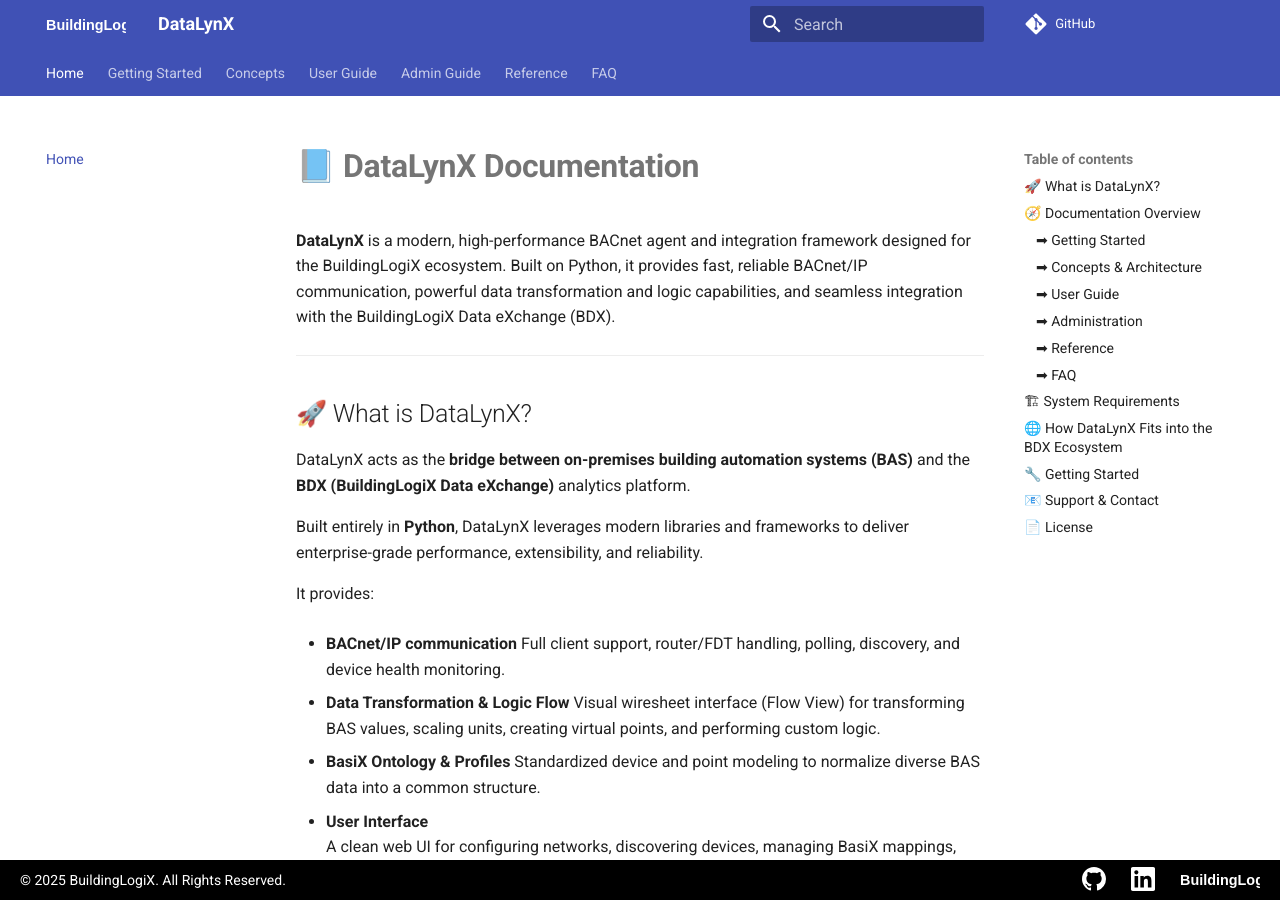
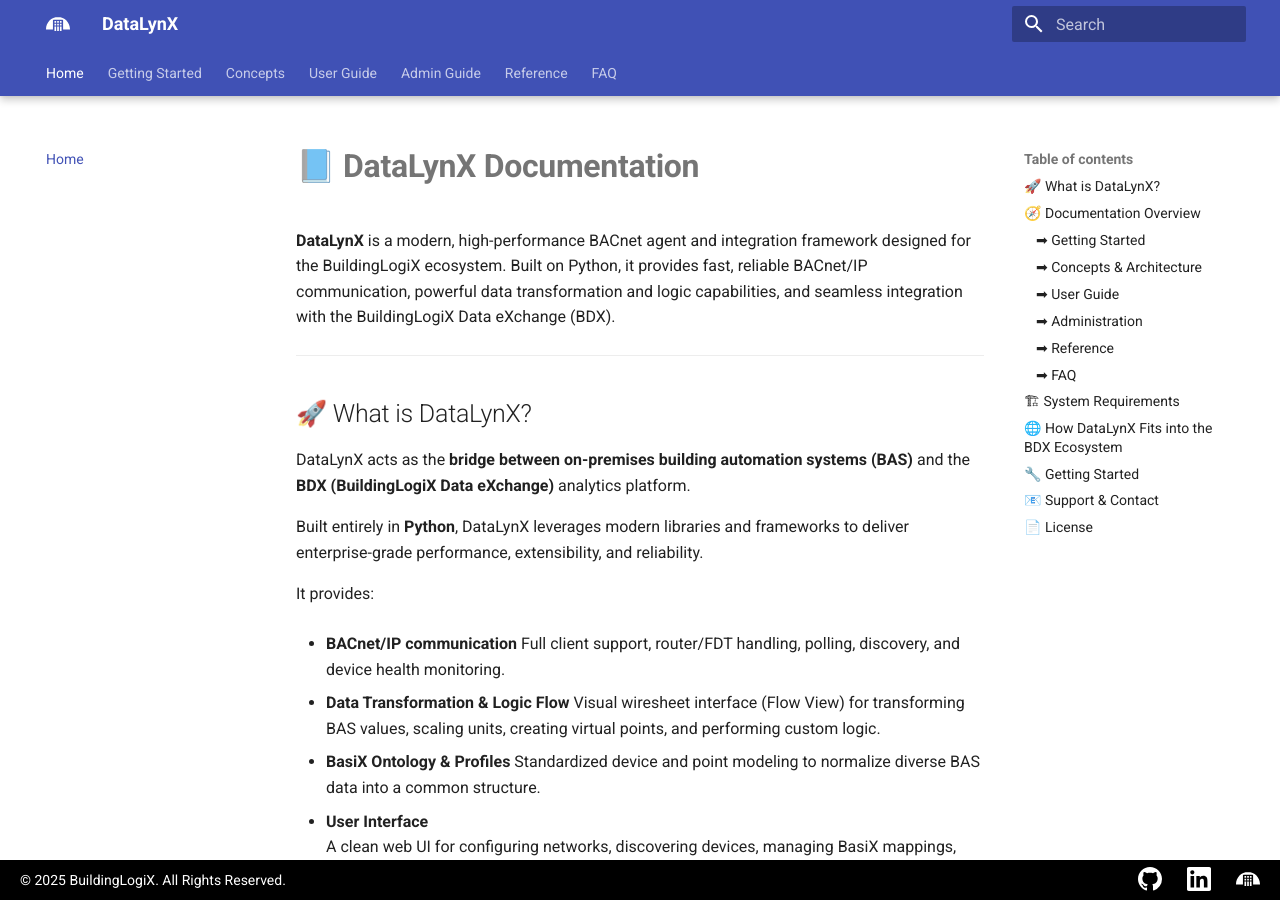
Before and after one commit to BuildingLogiX/DataLynX, an MkDocs documentation site: the page built from docs/index.md, in a window 1280 px wide and 900 px high. Built offline with MkDocs 1.6.1 and Material for MkDocs 9.7.7, drawn with Linux system fonts in a browser that asks for light colours; comment, search, counter and statistics services are not loaded.

Commit message:
Remove old logo SVG and update footer links for BuildingLogiX website and LinkedIn

```diff
--- a/mkdocs.yml
+++ b/mkdocs.yml
@@ -1,18 +1,19 @@
 site_name: DataLynX
 site_url: https://buildinglogix.github.io/DataLynX/
-repo_url: https://github.com/BuildingLogiX/DataLynX
 
 theme:
   name: material
   custom_dir: overrides
-  logo: assets/blx-white.svg
-  favicon: assets/favicon.ico
+  logo: assets/blx white.svg
   features:
     - navigation.tabs
+    - navigation.tabs.sticky
     - navigation.sections
     - navigation.instant
+    - navigation.tracking
     - content.code.copy
     - search.highlight
+    - search.suggest
 
 extra_css:
   - assets/extra.css
--- a/overrides/partials/footer.html
+++ b/overrides/partials/footer.html
@@ -10,14 +10,14 @@
             </svg>
         </a>
         <!-- LinkedIn -->
-        <a href="https://www.linkedin.com/company/buildinglogix" target="_blank" rel="noopener" title="LinkedIn">
+        <a href="https://linkedin.com/company/buildinglogix" target="_blank" rel="noopener" title="LinkedIn">
             <svg class="footer-icon" viewBox="0 0 24 24" xmlns="http://www.w3.org/2000/svg">
                 <path d="M20.447 20.452h-3.554v-5.569c0-1.328-.027-3.037-1.852-3.037-1.853 0-2.136 1.445-2.136 2.939v5.667H9.351V9h3.414v1.561h.046c.477-.9 1.637-1.85 3.37-1.85 3.601 0 4.267 2.37 4.267 5.455v6.286zM5.337 7.433c-1.144 0-2.063-.926-2.063-2.065 0-1.138.92-2.063 2.063-2.063 1.14 0 2.064.925 2.064 2.063 0 1.139-.925 2.065-2.064 2.065zm1.782 13.019H3.555V9h3.564v11.452zM22.225 0H1.771C.792 0 0 .774 0 1.729v20.542C0 23.227.792 24 1.771 24h20.451C23.2 24 24 23.227 24 22.271V1.729C24 .774 23.2 0 22.222 0h.003z"/>
             </svg>
         </a>
         <!-- BuildingLogiX Website -->
-        <a href="https://www.buildinglogix.com" target="_blank" rel="noopener" title="BuildingLogiX">
-            <img src="{{ base_url }}/assets/blx-white.svg" alt="BuildingLogiX" class="footer-logo" onerror="this.style.display='none'">
+        <a href="https://buildinglogix.net" target="_blank" rel="noopener" title="BuildingLogiX">
+            <img src="{{ base_url }}/assets/blx white.svg" alt="BuildingLogiX" class="footer-logo" onerror="this.style.display='none'">
         </a>
     </div>
 </footer>
```
Also changed, not shown: docs/assets/blx white.svg (added), docs/assets/blx-white.svg (deleted).
